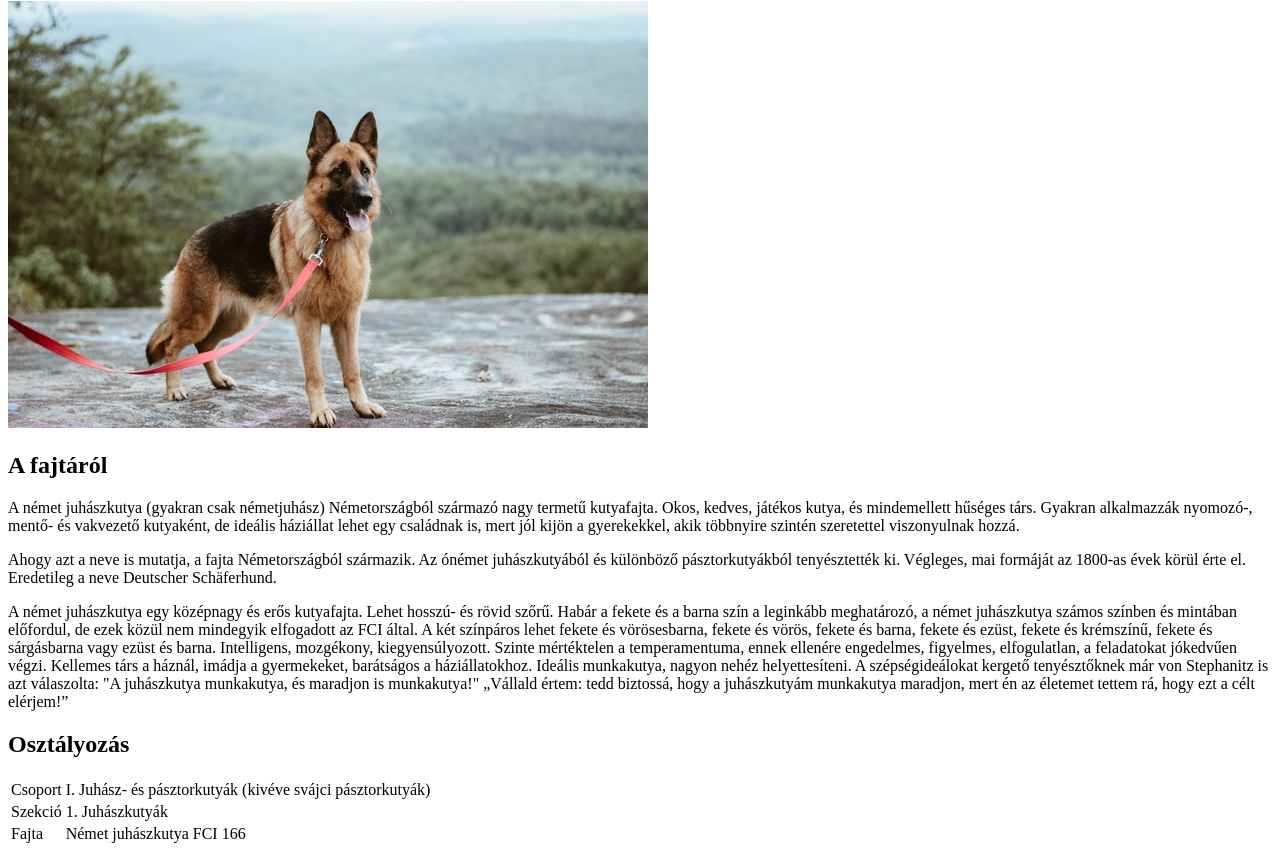
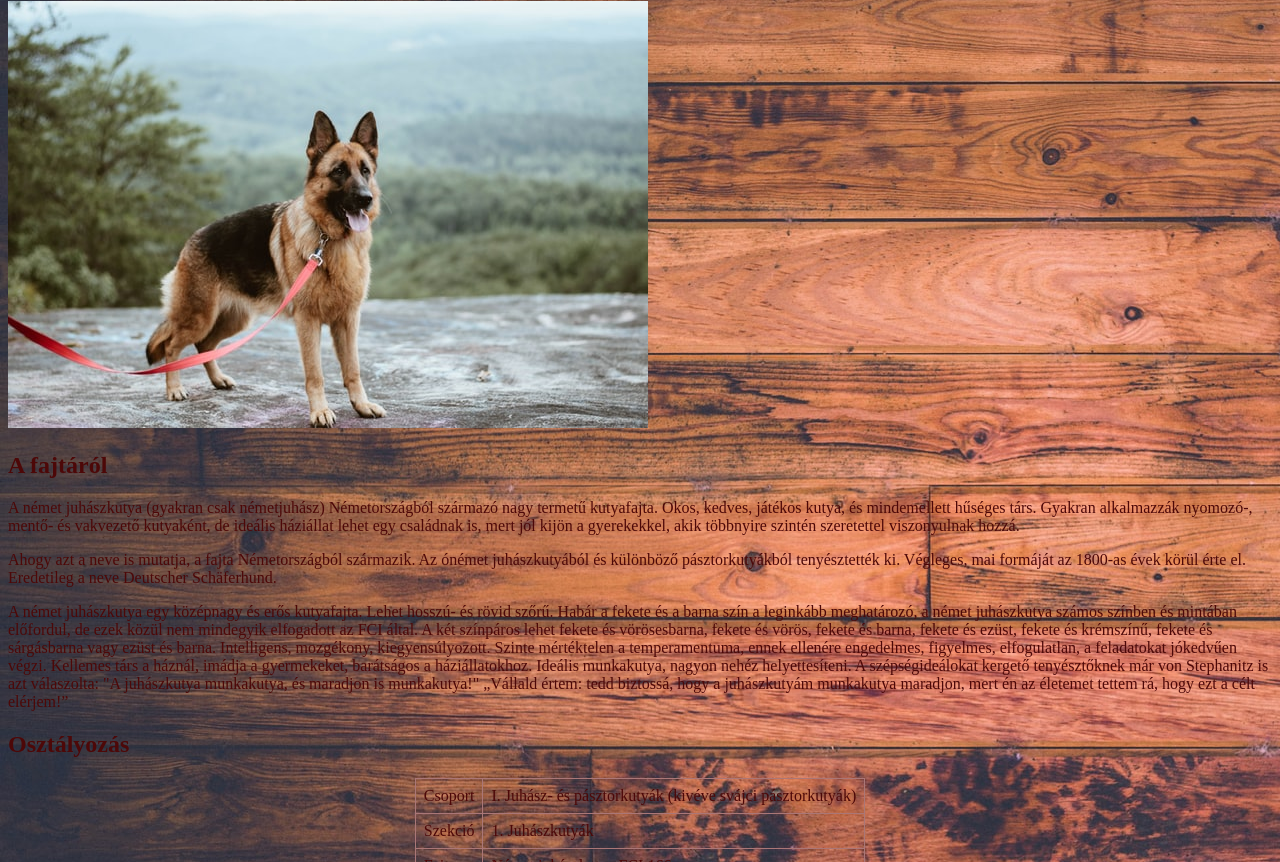
Before and after one commit to kakoistvan/kutyafajtak-html, a plain HTML site: page german-shepherd.html in a window 1280 px wide. Shown: the part 79-941 px from the top of the page. Drawn offline with Linux system fonts and the light colour scheme.

Commit message:
táblázatmegformázva

```diff
--- a/css/style.css
+++ b/css/style.css
@@ -1,3 +1,13 @@
 body {
     background-image: url("../img/background/keith-misner-h0Vxgz5tyXA-unsplash.jpg");
+    color: #4d0808;
 }
+table{
+    border-collapse: collapse;
+    margin-left: auto;
+    margin-right: auto;
+}
+td, tr{
+    border: 1px, solid, #aa7777;
+    padding: 0.5rem;
+}
--- a/german-shepherd.html
+++ b/german-shepherd.html
@@ -4,6 +4,7 @@
     <meta charset="UTF-8">
     <meta name="viewport" content="width=device-width, initial-scale=1.0">
     <title>Németjuhász</title>
+    <link rel="stylesheet" href="css/style.css">
 </head>
 <body>
     <main id="kutyaoldal">
```
